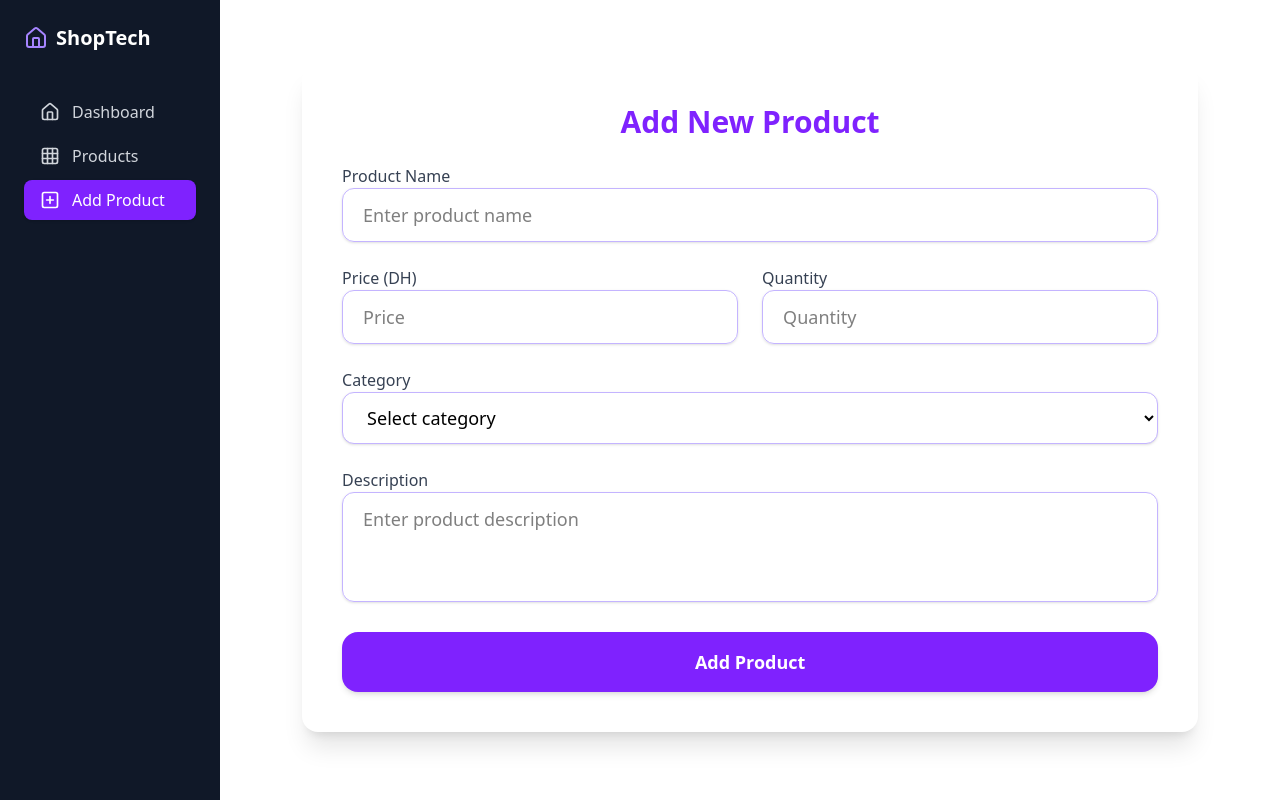
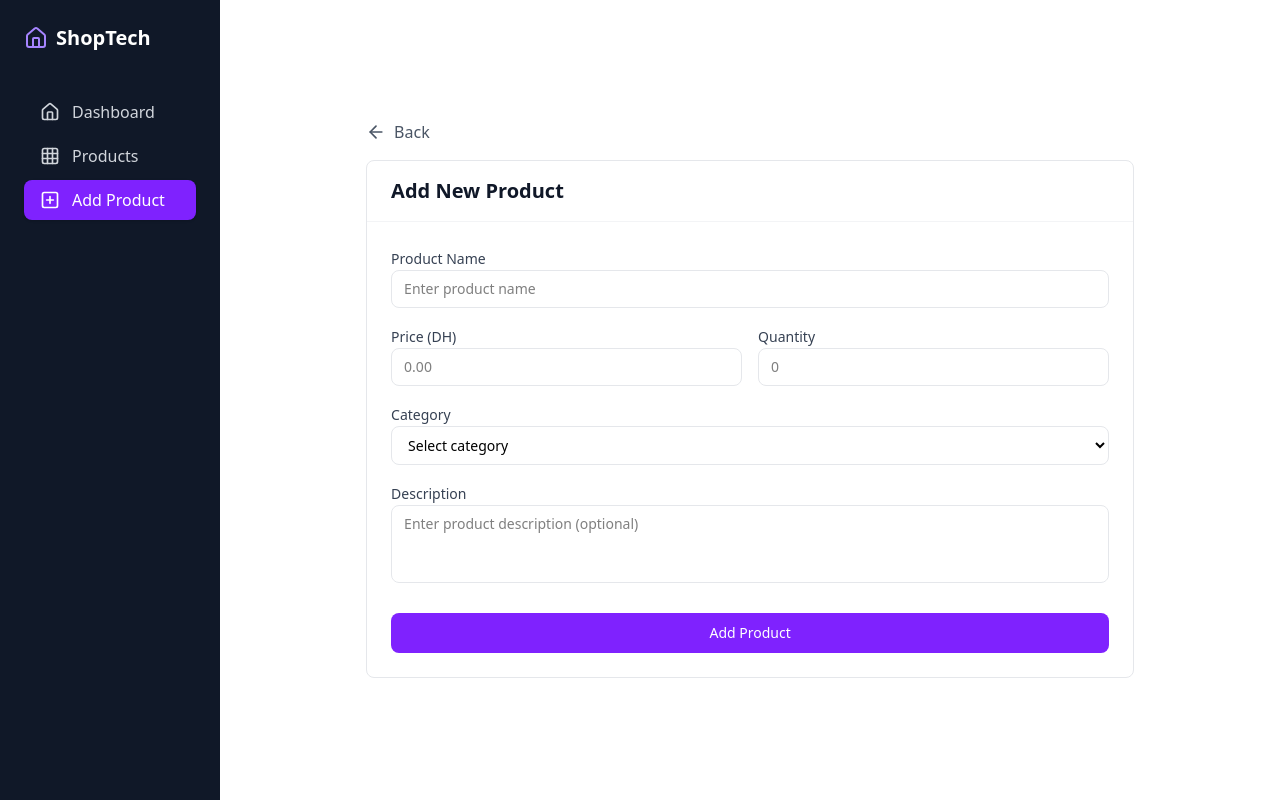
Before and after one commit to Ahlam201601/ShopTech, a Next.js app: page /new in a window 1280 px wide. Built offline with nearby package versions, Linux system fonts and the light colour scheme.

Commit message:
ajout page détail produit + popup delete

```diff
--- a/db.json
+++ b/db.json
@@ -31,16 +31,6 @@
       "createdAt": "2026-01-16T14:00:00Z"
     },
     {
-      "id": "4",
-      "name": "Notebook",
-      "price": 50,
-      "quantity": 0,
-      "category": "Stationery",
-      "status": "sold",
-      "description": "Classic ruled notebook for school or office use.",
-      "createdAt": "2026-01-16T14:00:00Z"
-    },
-    {
       "id": "5",
       "name": "Headphones",
       "price": 900,
--- /dev/null
+++ b/src/app/components/PopupDelete.jsx
@@ -0,0 +1,33 @@
+import { AlertTriangle } from "lucide-react";
+
+export default function PopupDelete({ onConfirm, onCancel }) {
+  return (
+    <div className="fixed inset-0 backdrop-blur-sm bg-black/30 flex items-center justify-center z-50">
+      <div className="bg-white p-6 rounded-xl w-80 shadow-xl border border-gray-100">
+        <div className="flex items-center gap-2 mb-4 text-red-600">
+          <AlertTriangle size={22} />
+          <h2 className="text-lg font-semibold">Delete Product</h2>
+        </div>
+
+        <p className="text-gray-600 mb-6">
+          Are you sure you want to delete this product?
+        </p>
+
+        <div className="flex justify-end gap-2">
+          <button
+            onClick={onCancel}
+            className="px-4 py-2 border rounded-lg hover:bg-gray-50"
+          >
+            Cancel
+          </button>
+          <button
+            onClick={onConfirm}
+            className="px-4 py-2 bg-red-600 text-white rounded-lg hover:bg-red-700"
+          >
+            Delete
+          </button>
+        </div>
+      </div>
+    </div>
+  );
+}
--- a/src/app/detailProduct/[id]/page.jsx
+++ b/src/app/detailProduct/[id]/page.jsx
@@ -1,7 +1,148 @@
-import React from 'react'
+"use client";
+import { useParams, useRouter } from "next/navigation";
+import { useSelector, useDispatch } from "react-redux";
+import {
+  ArrowLeft,
+  Package,
+  Tag,
+  DollarSign,
+  Pencil,
+  Trash2,
+} from "lucide-react";
+import { useState } from "react";
+import PopupDelete from "@/app/components/PopupDelete";
+import { deleteProduct } from "@/app/redux/productsSlice";
 
 export default function DetailProduct() {
+  const { id } = useParams();
+  const router = useRouter();
+  const [showDelete, setShowDelete] = useState(false);
+  const [deleteProductId, setDeleteProductId] = useState(null);
+  const product = useSelector((state) =>
+    state.products.items.find((item) => item.id == id)
+  );
+
+  const dispatch = useDispatch();
+  const handleDelete = () => {
+    setDeleteProductId(id);
+    setShowDelete(true);
+  };
+
+  const confirmDelete = () => {
+    dispatch(deleteProduct(id));
+    setShowDelete(false);
+    router.push("/products");
+  };
+
+  if (!product) {
+    return (
+      <div className="flex items-center justify-center min-h-100">
+        <p className="text-gray-400 text-lg">Product not found</p>
+      </div>
+    );
+  }
+
+  const handleEdit = () => {
+    router.push(`/products/edit/${id}`);
+  };
+
   return (
-    <div>page</div>
-  )
+    <div className="max-w-5xl mx-auto px-4 py-6 mt-30">
+      {/* Header avec Back et Actions */}
+      <div className="flex items-center justify-between mb-6">
+        <button
+          onClick={() => router.back()}
+          className="flex items-center gap-2 text-gray-600 hover:text-violet-600 transition-colors"
+        >
+          <ArrowLeft size={20} />
+          <span className="font-medium">Back</span>
+        </button>
+
+        <div className="flex gap-2">
+          <button
+            onClick={handleEdit}
+            className="flex items-center gap-2 px-4 py-2 bg-white border border-gray-200 rounded-lg hover:border-violet-300 hover:bg-violet-50 transition-all"
+          >
+            <Pencil size={18} className="text-violet-600" />
+            <span className="text-sm font-medium text-gray-700">Edit</span>
+          </button>
+          <button
+            onClick={handleDelete}
+            className="flex items-center gap-2 px-4 py-2 bg-white border border-gray-200 rounded-lg hover:border-red-300 hover:bg-red-50 transition-all"
+          >
+            <Trash2 size={18} className="text-red-500" />
+            <span className="text-sm font-medium text-gray-700">Delete</span>
+          </button>
+        </div>
+      </div>
+
+      {/* Card Principale */}
+      <div className="bg-white rounded-xl border border-gray-200 overflow-hidden">
+        {/* En-tête du produit */}
+        <div className="px-8 py-6 border-b border-gray-100">
+          <h1 className="text-2xl font-semibold text-gray-900">
+            {product.name}
+          </h1>
+        </div>
+
+        {/* Grille des informations */}
+        <div className="p-8">
+          <div className="grid md:grid-cols-3 gap-6 mb-8">
+            <div className="flex items-start gap-4 p-5 bg-gray-50 rounded-lg border border-gray-100">
+              <div className="p-2 bg-violet-100 rounded-lg">
+                <DollarSign size={22} className="text-violet-600" />
+              </div>
+              <div>
+                <p className="text-sm text-gray-500 mb-1">Price</p>
+                <p className="text-xl font-semibold text-gray-900">
+                  {product.price} DH
+                </p>
+              </div>
+            </div>
+
+            <div className="flex items-start gap-4 p-5 bg-gray-50 rounded-lg border border-gray-100">
+              <div className="p-2 bg-blue-100 rounded-lg">
+                <Package size={22} className="text-blue-600" />
+              </div>
+              <div>
+                <p className="text-sm text-gray-500 mb-1">Quantity</p>
+                <p className="text-xl font-semibold text-gray-900">
+                  {product.quantity}
+                </p>
+              </div>
+            </div>
+
+            <div className="flex items-start gap-4 p-5 bg-gray-50 rounded-lg border border-gray-100">
+              <div className="p-2 bg-emerald-100 rounded-lg">
+                <Tag size={22} className="text-emerald-600" />
+              </div>
+              <div>
+                <p className="text-sm text-gray-500 mb-1">Category</p>
+                <p className="text-xl font-semibold text-gray-900">
+                  {product.category}
+                </p>
+              </div>
+            </div>
+          </div>
+
+          {/* Description */}
+          <div>
+            <h2 className="text-lg font-semibold text-gray-900 mb-3">
+              Description
+            </h2>
+            <p className="text-gray-600 leading-relaxed">
+              {product.description ||
+                "No description available for this product."}
+            </p>
+          </div>
+        </div>
+      </div>
+      {showDelete && (
+        <PopupDelete
+          onConfirm={confirmDelete}
+          onCancel={() => setShowDelete(false)}
+        />
+      )}
+    </div>
+  );
 }
--- a/src/app/new/page.jsx
+++ b/src/app/new/page.jsx
@@ -4,9 +4,12 @@ import { useState } from "react";
 import { useDispatch } from "react-redux";
 import { addProduct } from "../redux/productsSlice";
 import { toast } from "react-hot-toast";
+import { ArrowLeft } from "lucide-react";
+import { useRouter } from "next/navigation";
 
 export default function NewProduct() {
   const dispatch = useDispatch();
+  const router = useRouter();
 
   const [formData, setFormData] = useState({
     name: "",
@@ -29,6 +32,7 @@ export default function NewProduct() {
     if (!formData.price || formData.price <= 0) err.price = "Price must be greater than 0";
     if (formData.quantity === "" || formData.quantity < 0) err.quantity = "Quantity must be 0 or more";
     if (!formData.category) err.category = "Category is required";
+    if (!formData.description) err.description = "description is required";
     setErrors(err);
     return Object.keys(err).length === 0;
   };
@@ -48,65 +52,81 @@ export default function NewProduct() {
 
     dispatch(addProduct(product));
     setFormData({ name: "", price: "", quantity: "", category: "", description: "" });
-
-    // Afficher le toast de succès
     toast.success("Product added successfully!");
+    router.push("/products");
   };
 
   return (
-    <div className="max-w-4xl w-full mx-auto bg-white p-10 rounded-2xl shadow-xl space-y-6 mt-16">
+    <div className="max-w-3xl mx-auto space-y-4 mt-30">
+      {/* Header with Back button */}
+      <div className="flex items-center gap-3">
+        <button
+          onClick={() => router.back()}
+          className="flex items-center gap-2 text-gray-600 hover:text-violet-600 transition-colors"
+        >
+          <ArrowLeft size={20} />
+          <span className="font-medium">Back</span>
+        </button>
+      </div>
 
-      <h1 className="text-3xl font-bold text-violet-600 text-center">Add New Product</h1>
+      {/* Form Card */}
+      <div className="bg-white rounded-lg border border-gray-200 overflow-hidden">
+        {/* Header */}
+        <div className="px-6 py-4 border-b border-gray-100">
+          <h1 className="text-xl font-semibold text-gray-900">Add New Product</h1>
+        </div>
 
+        {/* Form */}
+        <div className="p-6 space-y-4">
           {/* Name */}
-      <div className="space-y-1">
-        <label className="text-gray-700 font-medium">Product Name</label>
+          <div className="space-y-1.5">
+            <label className="text-sm font-medium text-gray-700">Product Name</label>
             <input
               name="name"
               placeholder="Enter product name"
               value={formData.name}
               onChange={handleChange}
-          className="w-full px-5 py-3 rounded-xl border border-violet-300 focus:outline-none focus:ring-2 focus:ring-violet-400 text-lg shadow-sm"
+              className="w-full px-3 py-2 text-sm rounded-lg border border-gray-200 focus:outline-none focus:border-violet-400 focus:ring-2 focus:ring-violet-100 transition-all"
             />
-        {errors.name && <p className="text-red-500 text-sm">{errors.name}</p>}
+            {errors.name && <p className="text-red-500 text-xs">{errors.name}</p>}
           </div>
 
           {/* Price & Quantity */}
-      <div className="flex gap-6">
-        <div className="flex-1 space-y-1">
-          <label className="text-gray-700 font-medium">Price (DH)</label>
+          <div className="grid grid-cols-2 gap-4">
+            <div className="space-y-1.5">
+              <label className="text-sm font-medium text-gray-700">Price (DH)</label>
               <input
                 type="number"
                 name="price"
-            placeholder="Price"
+                placeholder="0.00"
                 value={formData.price}
                 onChange={handleChange}
-            className="w-full px-5 py-3 rounded-xl border border-violet-300 focus:outline-none focus:ring-2 focus:ring-violet-400 text-lg shadow-sm"
+                className="w-full px-3 py-2 text-sm rounded-lg border border-gray-200 focus:outline-none focus:border-violet-400 focus:ring-2 focus:ring-violet-100 transition-all"
               />
-          {errors.price && <p className="text-red-500 text-sm">{errors.price}</p>}
+              {errors.price && <p className="text-red-500 text-xs">{errors.price}</p>}
             </div>
-        <div className="flex-1 space-y-1">
-          <label className="text-gray-700 font-medium">Quantity</label>
+            <div className="space-y-1.5">
+              <label className="text-sm font-medium text-gray-700">Quantity</label>
               <input
                 type="number"
                 name="quantity"
-            placeholder="Quantity"
+                placeholder="0"
                 value={formData.quantity}
                 onChange={handleChange}
-            className="w-full px-5 py-3 rounded-xl border border-violet-300 focus:outline-none focus:ring-2 focus:ring-violet-400 text-lg shadow-sm"
+                className="w-full px-3 py-2 text-sm rounded-lg border border-gray-200 focus:outline-none focus:border-violet-400 focus:ring-2 focus:ring-violet-100 transition-all"
               />
-          {errors.quantity && <p className="text-red-500 text-sm">{errors.quantity}</p>}
+              {errors.quantity && <p className="text-red-500 text-xs">{errors.quantity}</p>}
             </div>
           </div>
 
           {/* Category */}
-      <div className="space-y-1">
-        <label className="text-gray-700 font-medium">Category</label>
+          <div className="space-y-1.5">
+            <label className="text-sm font-medium text-gray-700">Category</label>
             <select
               name="category"
               value={formData.category}
               onChange={handleChange}
-          className="w-full px-5 py-3 rounded-xl border border-violet-300 focus:outline-none focus:ring-2 focus:ring-violet-400 text-lg shadow-sm bg-white"
+              className="w-full px-3 py-2 text-sm rounded-lg border border-gray-200 focus:outline-none focus:border-violet-400 focus:ring-2 focus:ring-violet-100 transition-all bg-white"
             >
               <option value="">Select category</option>
               <option>Electronics</option>
@@ -115,29 +135,35 @@ export default function NewProduct() {
               <option>Peripherals</option>
               <option>Storage</option>
             </select>
-        {errors.category && <p className="text-red-500 text-sm">{errors.category}</p>}
+            {errors.category && <p className="text-red-500 text-xs">{errors.category}</p>}
           </div>
 
           {/* Description */}
-      <div className="space-y-1">
-        <label className="text-gray-700 font-medium">Description</label>
+          <div className="space-y-1.5">
+            <label className="text-sm font-medium text-gray-700">Description</label>
             <textarea
               name="description"
-          placeholder="Enter product description"
+              placeholder="Enter product description (optional)"
               value={formData.description}
               onChange={handleChange}
               rows={3}
-          className="w-full px-5 py-3 rounded-xl border border-violet-300 focus:outline-none focus:ring-2 focus:ring-violet-400 text-lg shadow-sm resize-none"
+              className="w-full px-3 py-2 text-sm rounded-lg border border-gray-200 focus:outline-none focus:border-violet-400 focus:ring-2 focus:ring-violet-100 transition-all resize-none"
             />
+            {errors.description && <p className="text-red-500 text-xs">{errors.description}</p>}
           </div>
 
-      {/* Button */}
+          {/* Buttons */}
+          <div className="flex gap-3 pt-2">
+
             <button
               onClick={handleAddProduct}
-        className="w-full bg-violet-600 hover:bg-violet-700 text-white py-4 rounded-2xl text-lg font-semibold shadow-md transition transform hover:scale-105"
+              className="flex-1 px-4 py-2.5 text-sm font-medium text-white bg-violet-600 rounded-lg hover:bg-violet-700 transition-colors"
             >
               Add Product
             </button>
           </div>
+        </div>
+      </div>
+    </div>
   );
 }
```
Also changed, not shown: src/app/products/page.jsx (+10 -4 lines), src/app/redux/productsSlice.js (+16 -0 lines). Lines whose indentation alone changed are shown as unchanged.
